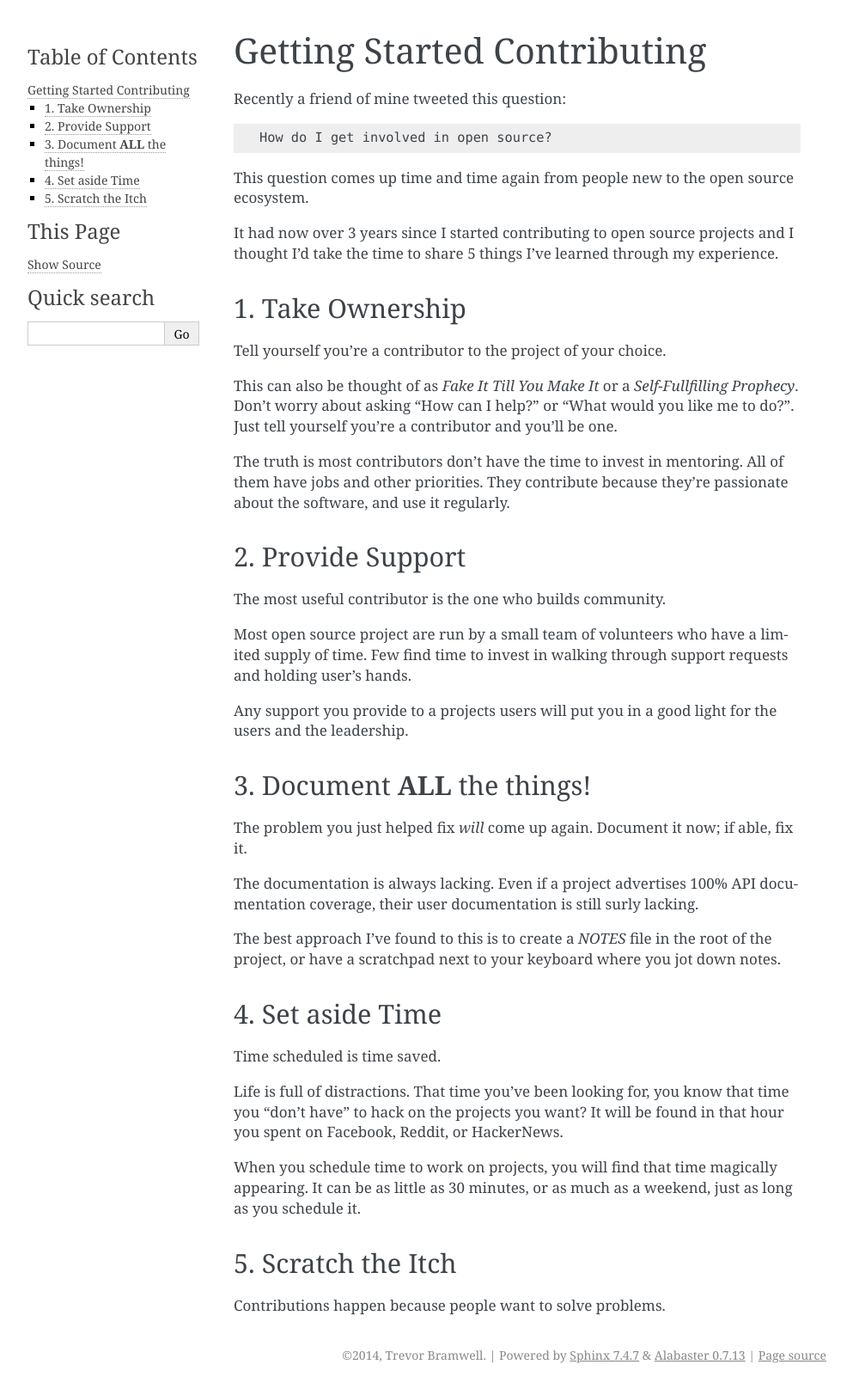
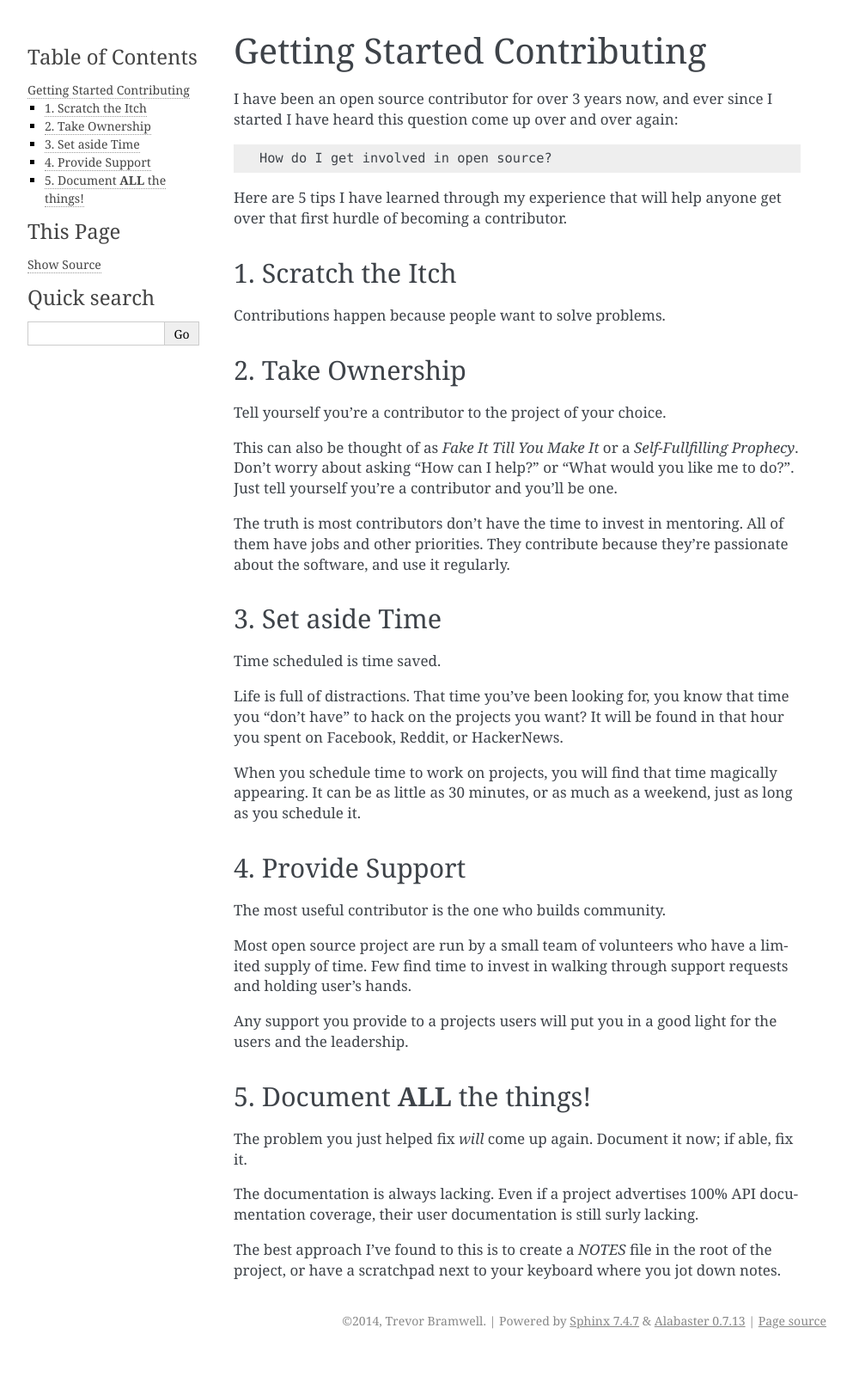
Before and after one commit to bramwelt/website, a Sphinx documentation site: the page built from source/drafts/open-source-contributing.rst, in a window 1280 px wide. Shown: the whole page at 86% size, without its empty margins (148-1141 px from the left). Built offline with Sphinx 7.4.7, drawn with Linux system fonts in a browser that asks for light colours; after the commit the page ends 1576 px from its top, so only the background shows below that.

Commit message:
Rephrase preface, and rearrange tips for osc.

```diff
--- a/source/drafts/open-source-contributing.rst
+++ b/source/drafts/open-source-contributing.rst
@@ -1,18 +1,20 @@
 Getting Started Contributing
 ============================
 
-Recently a friend of mine tweeted this question::
+I have been an open source contributor for over 3 years now, and ever
+since I started I have heard this question come up over and over again::
 
     How do I get involved in open source?
 
-This question comes up time and time again from people new to the open
-source ecosystem.
+Here are 5 tips I have learned through my experience that will help
+anyone get over that first hurdle of becoming a contributor.
 
-It had now over 3 years since I started contributing to open source
-projects and I thought I'd take the time to share 5 things I've learned
-through my experience.
+1. Scratch the Itch
+-------------------
 
-1. Take Ownership
+Contributions happen because people want to solve problems.
+
+2. Take Ownership
 -----------------
 
 Tell yourself you're a contributor to the project of your choice.
@@ -28,7 +30,20 @@ The truth is most contributors don't have the time to invest in
 mentoring. All of them have jobs and other priorities. They contribute
 because they're passionate about the software, and use it regularly.
 
-2. Provide Support
+3. Set aside Time
+-----------------
+
+Time scheduled is time saved.
+
+Life is full of distractions. That time you've been looking for, you
+know that time you "don't have" to hack on the projects you want? It
+will be found in that hour you spent on Facebook, Reddit, or HackerNews.
+
+When you schedule time to work on projects, you will find that time
+magically appearing. It can be as little as 30 minutes, or as much as a
+weekend, just as long as you schedule it.
+
+4. Provide Support
 ------------------
 
 The most useful contributor is the one who builds community.
@@ -53,23 +68,3 @@ lacking.
 The best approach I've found to this is to create a *NOTES* file in the
 root of the project, or have a scratchpad next to your keyboard where
 you jot down notes.
-
-4. Set aside Time
------------------
-
-Time scheduled is time saved.
-
-Life is full of distractions. That time you've been looking for, you
-know that time you "don't have" to hack on the projects you want? It
-will be found in that hour you spent on Facebook, Reddit, or HackerNews.
-
-When you schedule time to work on projects, you will find that time
-magically appearing. It can be as little as 30 minutes, or as much as a
-weekend, just as long as you schedule it.
-
-5. Scratch the Itch
--------------------
-
-Contributions happen because people want to solve problems.
-
-.. _@stemstep: http://twitter.com/stemstep
```
Also changed, not shown: other parts of source/drafts/open-source-contributing.rst (+1 -1 lines).
